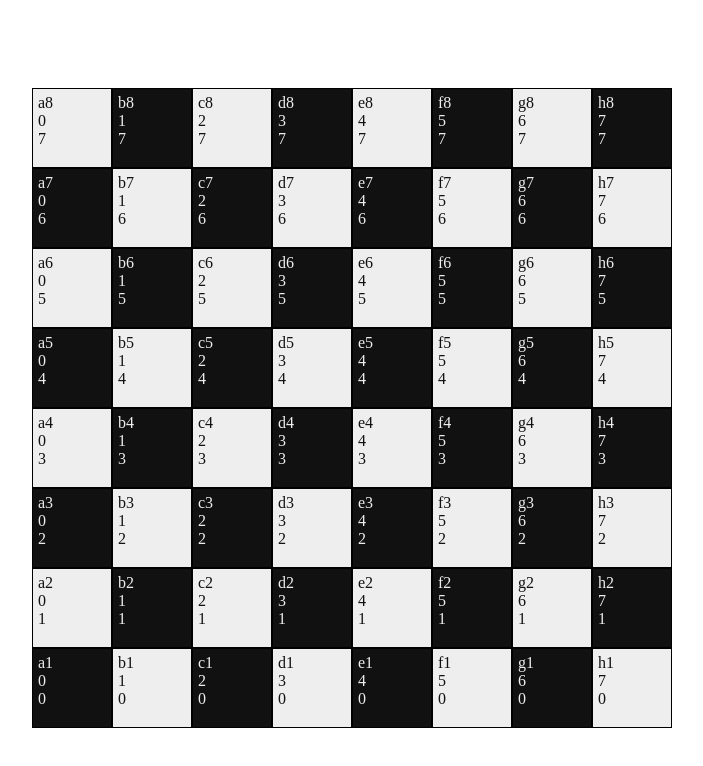
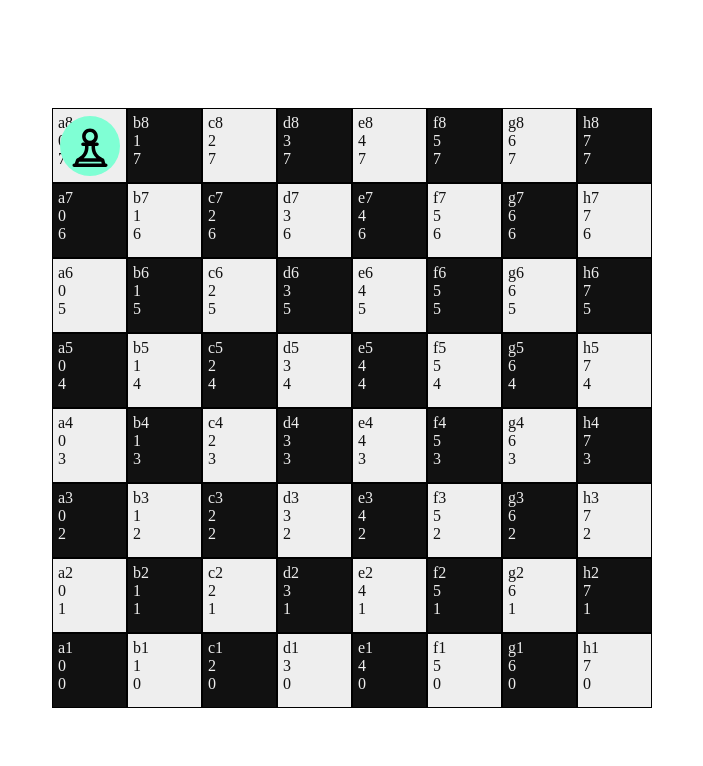
Before and after one commit to ADreamingTanuki/chess-app, a React (Vite) app: page / in a window 1280 px wide. Shown: the top 766 px of the page, without its empty margins (288-991 px from the left). Built offline with nearby package versions, Linux system fonts and the light colour scheme.

Commit message:
change board to be sized with js/inline css instead

```diff
--- a/src/components/board.tsx
+++ b/src/components/board.tsx
@@ -6,12 +6,13 @@ import { CSSProperties, JSX } from "react";
 import { SQUARES } from "chess.js";
 
 // custom
-import Tile, { TileProps } from "./tile";
+import Tile from "./tile";
+import { Piece } from "./piece";
 import Coordinate from "../lib/coordinate";
 import "../styles/board.css"
 import { NUM_COLUMNS, NUM_ROWS } from "../lib/chess-constants";
-
-const BOARD_SIZE = 8;
+import { calcBoardDimensions } from "../lib/board-utils";
+import useWindowDimensions from "../lib/window-dimensions";
 
 type ChessTileState = {
   square: string;
@@ -27,7 +28,6 @@ export interface BoardProps {
 export default function Board(props: BoardProps): JSX.Element {
 
   function buildGrid(): JSX.Element[] {
-    console.log(props.gamestate);
     let grid: JSX.Element[] = []
 
     for (let col = 0; col < NUM_COLUMNS; col++) {
@@ -39,19 +39,24 @@ export default function Board(props: BoardProps): JSX.Element {
     return grid;
   }
 
-  let coord = new Coordinate("A8");
+  const { viewportWidth, viewportHeight } = useWindowDimensions();
+  const MARGIN = 100
+  const { boardSize, cellSize } = calcBoardDimensions(viewportWidth, viewportHeight, MARGIN)
+
+  const boardStyle = {
+    width: boardSize,
+    display: "grid",
+    gridTemplateColumns: `repeat(${NUM_COLUMNS}, ${cellSize}px)`,
+    gridTemplateRows: `repeat(${NUM_ROWS}, ${cellSize}px)`
+  } as CSSProperties;
 
   return (
     <div className="gameplay">
       <div id="pieces-container">
-        {/* <Piece posX={0} posY={0}/> */}
+        <Piece drawSize={cellSize} posX={0} posY={0}/>
       </div>
       <div
-        className="board"
-        style={{
-          "grid-template-columns": `repeat(${BOARD_SIZE}, 1fr)`,
-          "grid-template-rows": `repeat(${BOARD_SIZE}, 1fr)`
-        } as CSSProperties}
+        style={boardStyle}
       >
         {buildGrid()}
       </div>
--- a/src/components/piece.tsx
+++ b/src/components/piece.tsx
@@ -13,7 +13,8 @@ export interface PieceProps {
   // icon: SVGElement,
   // team: number
   posX: number,
-  posY: number
+  posY: number,
+  drawSize: number
 }
 
 export function Piece(props: PieceProps): JSX.Element {
@@ -23,7 +24,9 @@ export function Piece(props: PieceProps): JSX.Element {
       className="outer"
       style={{
         left: props.posX,
-        top: props.posY
+        top: props.posY,
+        width: props.drawSize,
+        height: props.drawSize,
       }}
     >
       <div className="shell">
--- /dev/null
+++ b/src/lib/board-utils.ts
@@ -0,0 +1,24 @@
+
+
+export interface BoardDimensions {
+  boardSize: number,
+  cellSize: number
+}
+
+export function calcBoardDimensions(
+ viewportWidth: number,
+ viewportHeight: number,
+ margin: number,
+): BoardDimensions {
+  let boardSize: number;
+
+  if (viewportWidth <= viewportHeight) {
+    boardSize = viewportWidth - 2 * margin;
+  }
+  else {
+    boardSize = viewportHeight - 2 * margin;
+  }
+
+  const cellSize = boardSize / 8;
+  return { boardSize, cellSize }
+}
--- a/src/lib/coordinate.ts
+++ b/src/lib/coordinate.ts
@@ -22,8 +22,6 @@ export default class Coordinate {
   column: number;
 
   constructor(coordString: string) {
-
-    console.log(COLUMN_TO_NUMBER_LOOKUP);
 
     if (coordString.length !== 2) {
       throw new Error(ERR_TAG + "Parameter coordString must be a two-character string");
--- /dev/null
+++ b/src/lib/window-dimensions.ts
@@ -0,0 +1,24 @@
+import { useState, useEffect } from 'react';
+
+function getWindowDimensions() {
+  const { innerWidth: width, innerHeight: height } = window;
+  return {
+    viewportWidth: width,
+    viewportHeight: height
+  };
+}
+
+export default function useWindowDimensions() {
+  const [windowDimensions, setWindowDimensions] = useState(getWindowDimensions());
+
+  useEffect(() => {
+    function handleResize() {
+      setWindowDimensions(getWindowDimensions());
+    }
+
+    window.addEventListener('resize', handleResize);
+    return () => window.removeEventListener('resize', handleResize);
+  }, []);
+
+  return windowDimensions;
+}
--- a/src/styles/board.css
+++ b/src/styles/board.css
@@ -1,9 +1,9 @@
 .board {
   display: grid;
-  grid-template-columns: repeat(--column-count, 1fr);
-  grid-template-rows: repeat(--row-count, 1fr);
-  width: var(--board-size, 0);
-  height: var(--board-size, 0);
+  /* grid-template-columns: repeat(--column-count, 1fr);
+  grid-template-rows: repeat(--row-count, 1fr); */
+  /* width: var(--board-size, 0);
+  height: var(--board-size, 0); */
 }
 
 .gameplay {
--- a/src/styles/piece.css
+++ b/src/styles/piece.css
@@ -1,16 +1,13 @@
 .outer {
   position: absolute;
-  height: 50px;
-  width:  50px;
   display: flex;
   align-items: center;
   justify-content: center;
-  padding: 10px;
 }
 
 .shell {
-  height: 100%;
-  width: 100%;
+  height:80%;
+  width: 80%;
   border-radius: 50%;
   background-color: aquamarine;
   display: flex;
```
Also changed, not shown: 1 other file (tests, documents, lock files or other folders).
